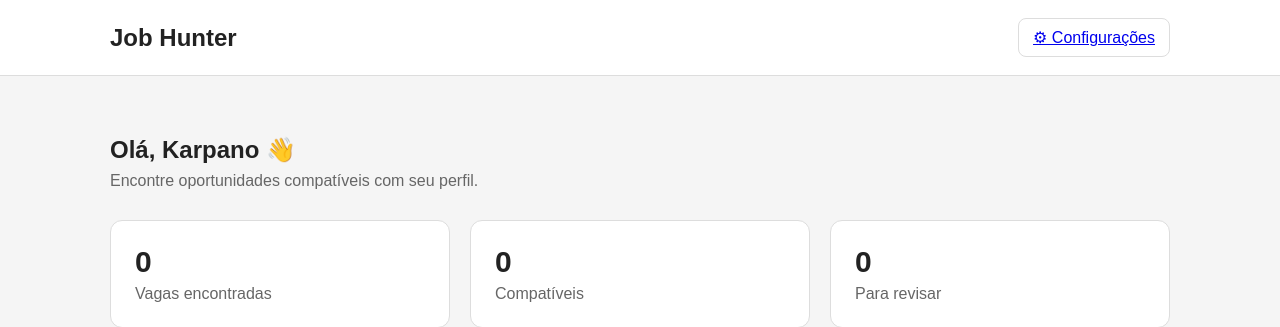
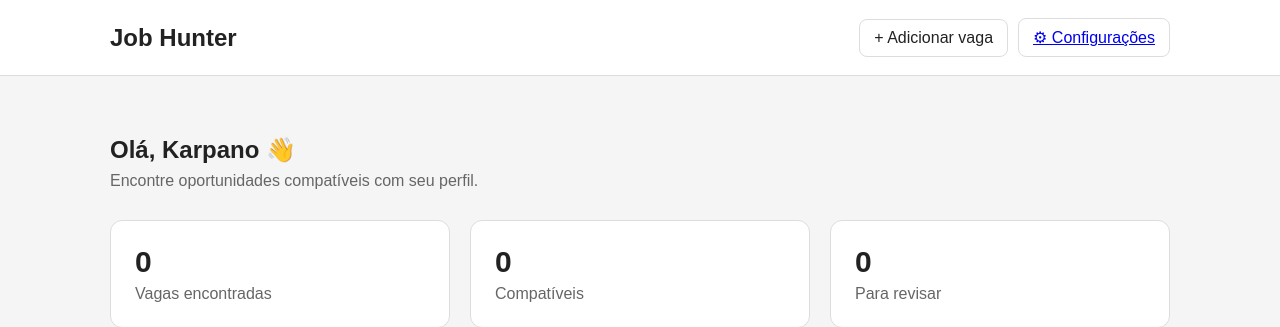
Before and after one commit to karp4no/job-hunter, a Flask app: page / in a window 1280 px wide. Shown: the top 327 px of the page. Run offline with Flask 3, Linux system fonts and the light colour scheme; data that the repository does not hold is empty.

Commit message:
adiciona botão de cadastro de vagas

```diff
--- a/src/static/css/style.css
+++ b/src/static/css/style.css
@@ -38,7 +38,25 @@ body {
     border-radius: 8px;
     cursor: pointer;
 }
+.header-actions {
+    display: flex;
+    gap: 10px;
+    align-items: center;
+}
 
+.add-job-button {
+    border: 1px solid #ddd;
+    background: #ffffff;
+    padding: 9px 14px;
+    border-radius: 8px;
+    cursor: pointer;
+    text-decoration: none;
+    color: inherit;
+}
+
+.add-job-button:hover {
+    opacity: 0.8;
+}
 /* Conteúdo */
 
 .container {
--- a/src/templates/index.html
+++ b/src/templates/index.html
@@ -21,9 +21,17 @@
 
     <h1>Job Hunter</h1>
 
+    <div class="header-actions">
+
+        <a href="/adicionar-vaga" class="add-job-button">
+            + Adicionar vaga
+        </a>
+
         <a href="/configuracoes" class="config-button">
             ⚙ Configurações
         </a>
+
+    </div>
 
 </div>
 
```
Lines whose indentation alone changed are shown as unchanged.
